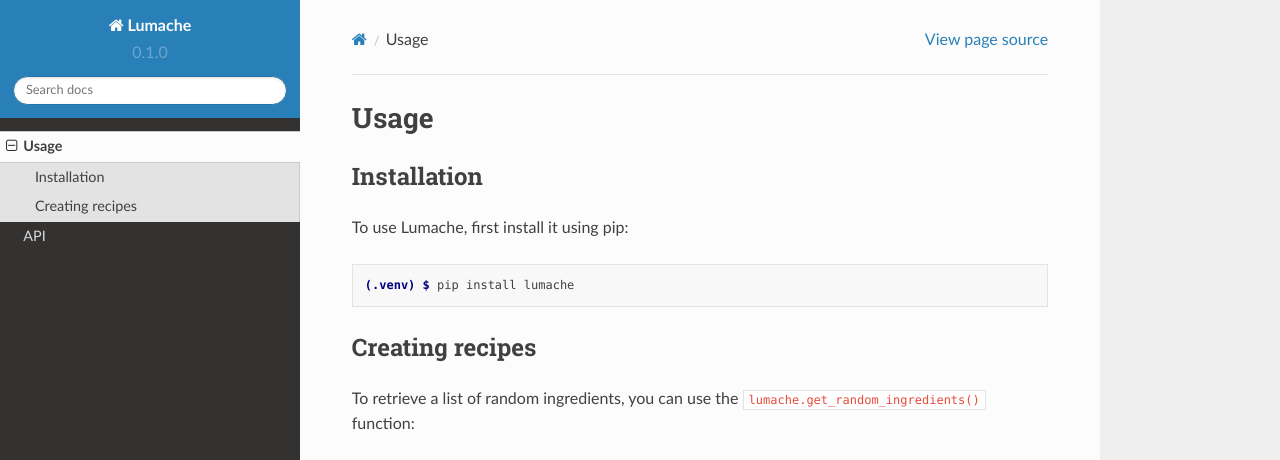
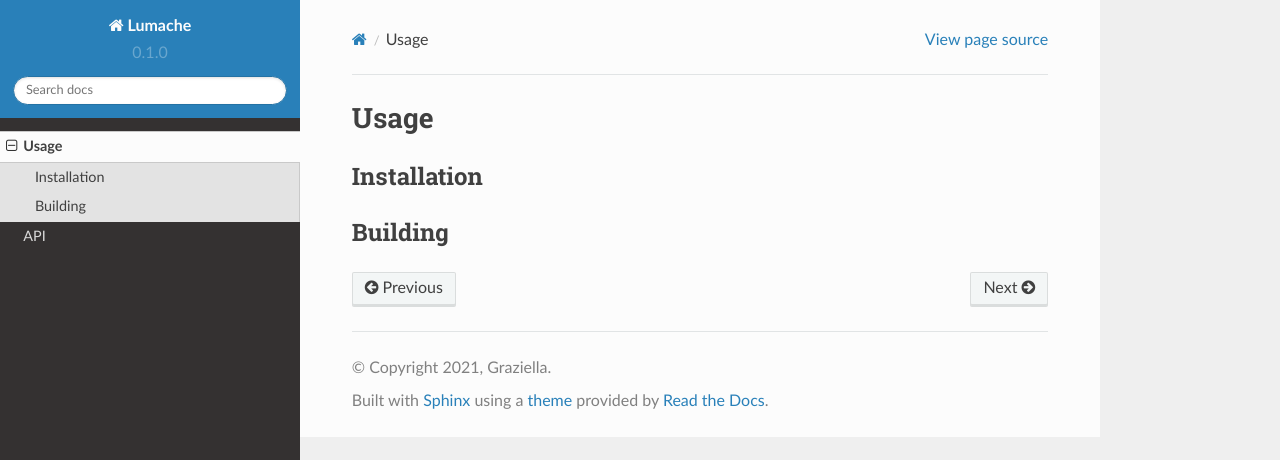
Before and after one commit to Patchcoat/CRGA-Documentation, a Sphinx documentation site: the page built from docs/source/usage.rst, in a window 1280 px wide and 1095 px high. Shown: the top 460 px of the window. Built offline with Sphinx 7.4.7 and the Read the Docs theme 2.0.0, drawn with Linux system fonts in a browser that asks for light colours; some of the changed text lies outside the part shown; grey boxes are pictures that could not be loaded.

Commit message:
Update usage.rst

```diff
--- a/docs/source/usage.rst
+++ b/docs/source/usage.rst
@@ -6,28 +6,7 @@
 Installation
 ------------
 
-To use Lumache, first install it using pip:
+.. _building:
 
-.. code-block:: console
-
-   (.venv) $ pip install lumache
-
-Creating recipes
+Building
 ----------------
-
-To retrieve a list of random ingredients,
-you can use the ``lumache.get_random_ingredients()`` function:
-
-.. autofunction:: lumache.get_random_ingredients
-
-The ``kind`` parameter should be either ``"meat"``, ``"fish"``,
-or ``"veggies"``. Otherwise, :py:func:`lumache.get_random_ingredients`
-will raise an exception.
-
-.. autoexception:: lumache.InvalidKindError
-
-For example:
-
->>> import lumache
->>> lumache.get_random_ingredients()
-['shells', 'gorgonzola', 'parsley']
```
